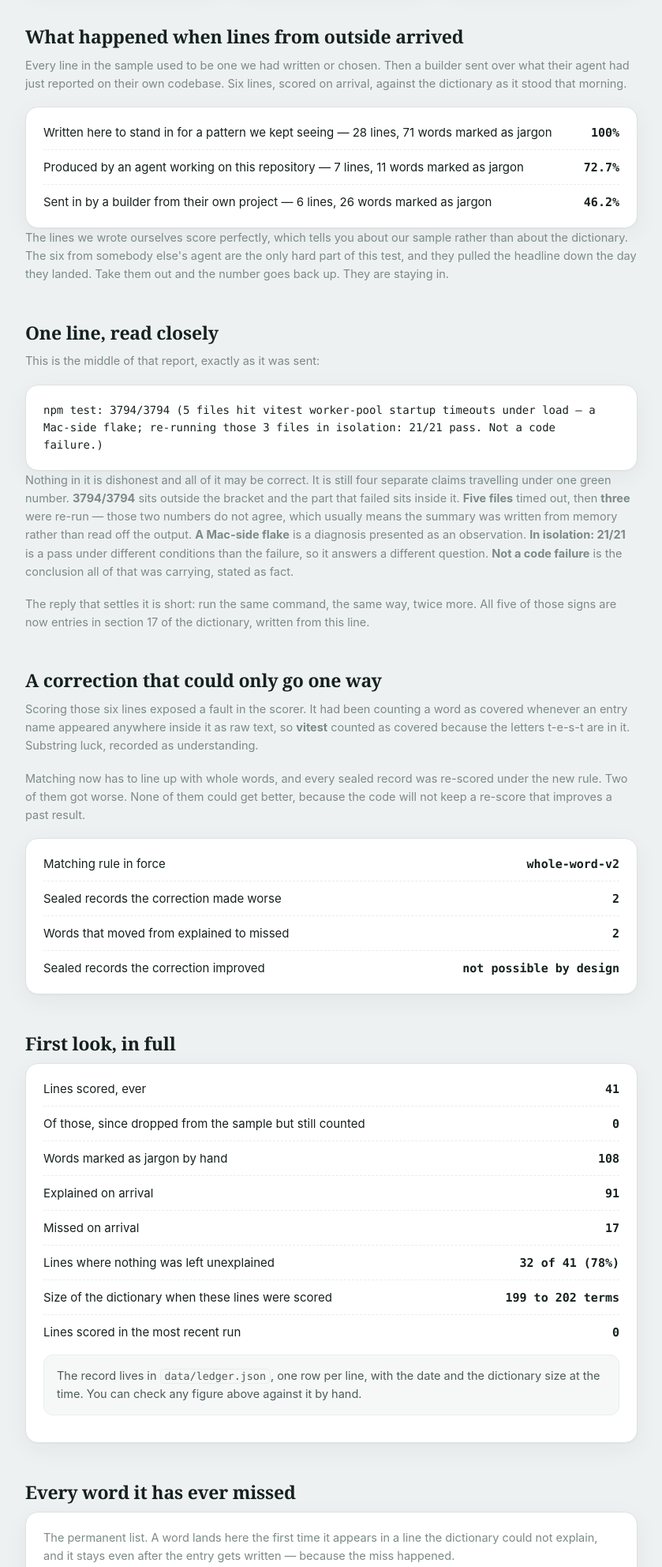
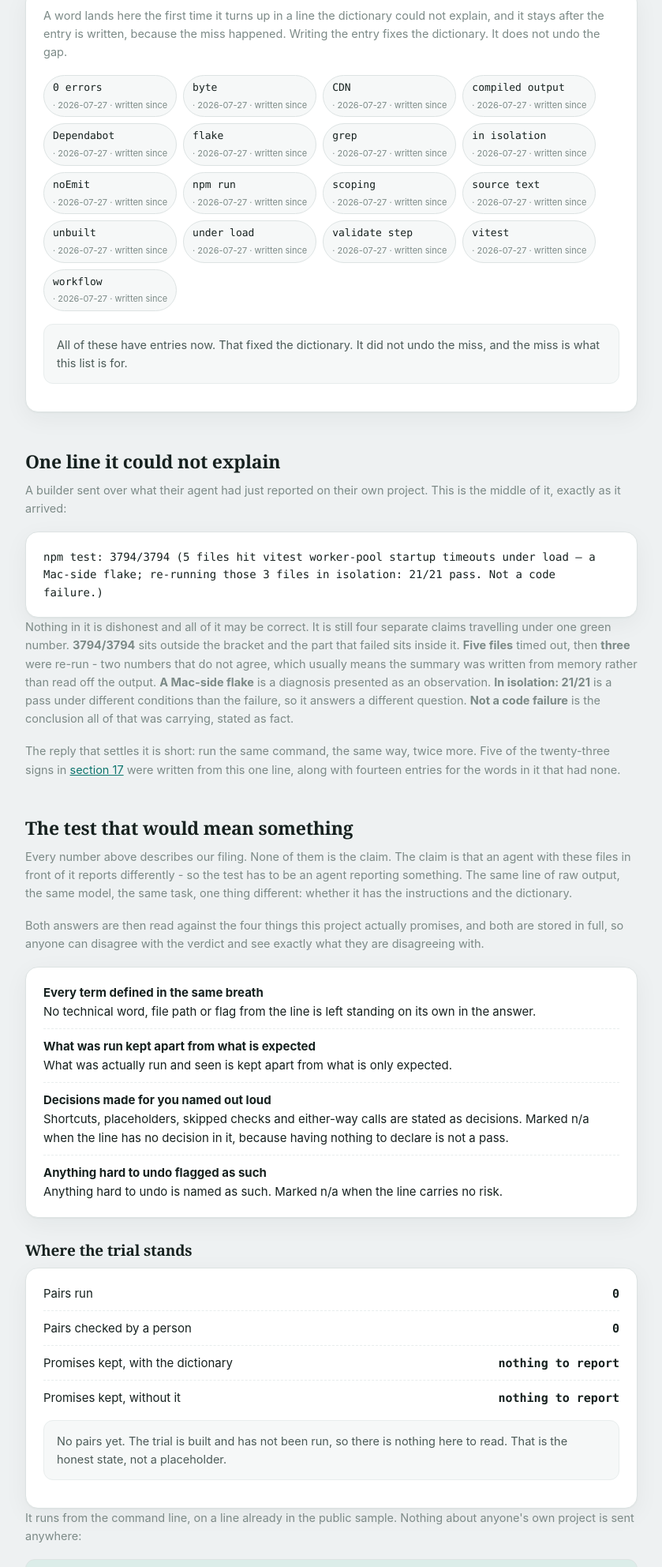
Before and after one commit to Dejargonizer/code-dejargonizer, a plain HTML site: page impact.html in a window 1280 px wide. Shown: the part 655-2639 px from the top of the page at 79% size, without its empty margins (220-1059 px from the left). Drawn offline with Linux system fonts and the light colour scheme.

Commit message:
Take the coverage score off the wall; the page is the gap list and the trial now

```diff
--- a/impact.html
+++ b/impact.html
@@ -3,8 +3,8 @@
 <head>
 <meta charset="utf-8">
 <meta name="viewport" content="width=device-width, initial-scale=1">
-<title>The Dejargonizer — how this is scored</title>
-<meta name="description" content="Every line of agent-speak is scored once, on arrival, against the dictionary as it stood that day. The score is frozen, the misses are kept forever, and the term count is not the measure.">
+<title>The Dejargonizer — what we still cannot explain</title>
+<meta name="description" content="The words this dictionary could not explain the first time it met them, and the one test that would mean something: the same line of agent output explained with the dictionary and without it.">
 <style>
   :root{
     --paper:#eef1f2; --surface:#ffffff; --surface-2:#f6f8f8;
@@ -73,76 +73,63 @@
 <span class="stamp">measured <span id="stamp">&#8230;</span></span>
 </div>
 
-  <h1 class="lede">How this is scored</h1>
+<h1 class="lede">What we still can't explain</h1>
 
-  <p class="sub">A dictionary that keeps growing will eventually cover any test you hold it against, because the moment a test finds a missing word you go and write it. A coverage number produced that way is not a result. It only says that we noticed a gap and closed it, which we already knew.</p>
+<p class="sub">This page used to open with a coverage score: the share of jargon in our sample that already had an entry. It has been taken down. Not because it was invented - it was computed, sealed on the day each line arrived, and it fell twelve points the day a real agent report landed. It came down because of what it was actually describing. A dictionary we control, measured against a sample we choose, will always catch up. The number was a fact about our own filing, wearing the clothes of a fact about your project.</p>
 
-  <p class="sub">So the scoring is sealed. Every line of agent-speak in the sample is scored <strong>once</strong>, on the day it arrives, against the dictionary as it stood that day. That result is frozen. Writing the entry afterwards fixes the dictionary and changes nothing here, ever. The number below can go down, and deleting an awkward line does not help, because records are kept after a line leaves the sample.</p>
-
-  <p class="sub">There is one exception, and it only cuts one way. If the matching rule itself turns out to be wrong, sealed records are re-scored under the corrected rule and the new result is kept only where it is the same or worse. A correction can lower a past score. It cannot raise one.</p>
+<p class="sub">The scoring still runs. It is a work list now, kept in <code>data/ledger.json</code>: every word that arrived in a line and could not be explained the first time it was seen. That is how we decide what to write next, and it belongs in the workshop rather than on the wall. What is below is the useful half of it - the gaps - followed by the one test that would actually mean something, which has not been run yet.</p>
 
 <div class="cards">
-    <div class="card"><div class="big" id="nFirstLook">&#8230;</div><div class="lab">of the jargon in a line already had a plain-English entry <strong>the first time the dictionary met that line</strong></div></div>
-    <div class="card"><div class="big" id="nEverMissed">&#8230;</div><div class="lab">words it has missed on first sight. The list is never cleared, only added to</div></div>
-    <div class="card"><div class="big" id="nOutside">&#8230;</div><div class="lab">lines in the sample came from a builder outside this project, scored on arrival like everything else. Still the weakest number here, and the one we most want to see rise</div></div>
+<div class="card"><div class="big" id="nOpen">&#8230;</div><div class="lab">words in the sample with <strong>no entry today</strong>. The next thing to write</div></div>
+<div class="card"><div class="big" id="nEverMissed">&#8230;</div><div class="lab">words the dictionary has missed on first sight. The list is never cleared, only added to</div></div>
+<div class="card"><div class="big" id="nOutside">&#8230;</div><div class="lab">lines in the sample came from a builder outside this project. The weakest number here, and the one we most want to see rise</div></div>
 </div>
 
-  <h2>What happened when lines from outside arrived</h2>
-
-  <p class="sub">Every line in the sample used to be one we had written or chosen. Then a builder sent over what their agent had just reported on their own codebase. Six lines, scored on arrival, against the dictionary as it stood that morning.</p>
-
+<h2>Every word it has missed on first sight</h2>
 <div class="panel">
-    <ul class="rows" id="bySource"></ul>
-  </div>
-
-  <p class="sub">The lines we wrote ourselves score perfectly, which tells you about our sample rather than about the dictionary. The six from somebody else's agent are the only hard part of this test, and they pulled the headline down the day they landed. Take them out and the number goes back up. They are staying in.</p>
-
-  <h2>One line, read closely</h2>
-
-  <p class="sub">This is the middle of that report, exactly as it was sent:</p>
-
-  <div class="panel" style="font-family:ui-monospace,SFMono-Regular,Menlo,monospace;font-size:14px;line-height:1.6;white-space:pre-wrap">npm test: 3794/3794 (5 files hit vitest worker-pool startup timeouts under load &#8212; a Mac-side flake; re-running those 3 files in isolation: 21/21 pass. Not a code failure.)</div>
-
-  <p class="sub">Nothing in it is dishonest and all of it may be correct. It is still four separate claims travelling under one green number. <strong>3794/3794</strong> sits outside the bracket and the part that failed sits inside it. <strong>Five files</strong> timed out, then <strong>three</strong> were re-run &#8212; those two numbers do not agree, which usually means the summary was written from memory rather than read off the output. <strong>A Mac-side flake</strong> is a diagnosis presented as an observation. <strong>In isolation: 21/21</strong> is a pass under different conditions than the failure, so it answers a different question. <strong>Not a code failure</strong> is the conclusion all of that was carrying, stated as fact.</p>
-
-  <p class="sub">The reply that settles it is short: run the same command, the same way, twice more. All five of those signs are now entries in section 17 of the dictionary, written from this line.</p>
-
-  <h2>A correction that could only go one way</h2>
-
-  <p class="sub">Scoring those six lines exposed a fault in the scorer. It had been counting a word as covered whenever an entry name appeared anywhere inside it as raw text, so <strong>vitest</strong> counted as covered because the letters t-e-s-t are in it. Substring luck, recorded as understanding.</p>
-
-  <p class="sub">Matching now has to line up with whole words, and every sealed record was re-scored under the new rule. Two of them got worse. None of them could get better, because the code will not keep a re-score that improves a past result.</p>
-
-  <div class="panel">
-    <ul class="rows" id="corrections"></ul>
-  </div>
-
-  <h2>First look, in full</h2>
-  <div class="panel">
-    <ul class="rows">
-      <li><span>Lines scored, ever</span> <b id="rLines">&#8230;</b></li>
-      <li><span>Of those, since dropped from the sample but still counted</span> <b id="rRetired">&#8230;</b></li>
-      <li><span>Words marked as jargon by hand</span> <b id="rMarked">&#8230;</b></li>
-      <li><span>Explained on arrival</span> <b id="rExplained">&#8230;</b></li>
-      <li><span>Missed on arrival</span> <b id="rMissed">&#8230;</b></li>
-      <li><span>Lines where nothing was left unexplained</span> <b id="rClean">&#8230;</b></li>
-      <li><span>Size of the dictionary when these lines were scored</span> <b id="rAtSeal">&#8230;</b></li>
-      <li><span>Lines scored in the most recent run</span> <b id="rNew">&#8230;</b></li>
-    </ul>
-    <p class="note">The record lives in <code>data/ledger.json</code>, one row per line, with the date and the dictionary size at the time. You can check any figure above against it by hand.</p>
-  </div>
-
-  <h2>Every word it has ever missed</h2>
-  <div class="panel">
-    <p class="sub">The permanent list. A word lands here the first time it appears in a line the dictionary could not explain, and it stays even after the entry gets written &#8212; because the miss happened.</p>
+<p class="sub">A word lands here the first time it turns up in a line the dictionary could not explain, and it stays after the entry is written, because the miss happened. Writing the entry fixes the dictionary. It does not undo the gap.</p>
 <div class="gaps" id="everMissed"></div>
 <p class="note" id="everMissedNote"></p>
 </div>
 
+<h2>One line it could not explain</h2>
+
+<p class="sub">A builder sent over what their agent had just reported on their own project. This is the middle of it, exactly as it arrived:</p>
+
+<div class="panel" style="font-family:ui-monospace,SFMono-Regular,Menlo,monospace;font-size:14px;line-height:1.6;white-space:pre-wrap">npm test: 3794/3794 (5 files hit vitest worker-pool startup timeouts under load &#8212; a Mac-side flake; re-running those 3 files in isolation: 21/21 pass. Not a code failure.)</div>
+
+<p class="sub">Nothing in it is dishonest and all of it may be correct. It is still four separate claims travelling under one green number. <strong>3794/3794</strong> sits outside the bracket and the part that failed sits inside it. <strong>Five files</strong> timed out, then <strong>three</strong> were re-run - two numbers that do not agree, which usually means the summary was written from memory rather than read off the output. <strong>A Mac-side flake</strong> is a diagnosis presented as an observation. <strong>In isolation: 21/21</strong> is a pass under different conditions than the failure, so it answers a different question. <strong>Not a code failure</strong> is the conclusion all of that was carrying, stated as fact.</p>
+
+<p class="sub">The reply that settles it is short: run the same command, the same way, twice more. Five of the twenty-three signs in <a href="https://github.com/Dejargonizer/code-dejargonizer/blob/main/GLOSSARY.md#17-signs-the-work-was-not-actually-checked">section 17</a> were written from this one line, along with fourteen entries for the words in it that had none.</p>
+
+<h2>The test that would mean something</h2>
+
+<p class="sub">Every number above describes our filing. None of them is the claim. The claim is that an agent with these files in front of it reports differently - so the test has to be an agent reporting something. The same line of raw output, the same model, the same task, one thing different: whether it has the instructions and the dictionary.</p>
+
+<p class="sub">Both answers are then read against the four things this project actually promises, and both are stored in full, so anyone can disagree with the verdict and see exactly what they are disagreeing with.</p>
+
+<div class="panel">
+<ul class="rows" id="promises"></ul>
+</div>
+
+<h2 style="font-size:19px;margin-top:26px">Where the trial stands</h2>
+<div class="panel">
+<ul class="rows" id="trialRows"></ul>
+<p class="note" id="trialNote"></p>
+</div>
+
+<p class="sub">It runs from the command line, on a line already in the public sample. Nothing about anyone's own project is sent anywhere:</p>
+
+<p class="ask">node scripts/paired-trial.mjs --line 36 --model &lt;name&gt;</p>
+
+<p class="sub">Two things about it are worth saying before it produces anything. It needs a paid key for whichever model you point it at, supplied by whoever runs it - the script reads one from the environment and writes it nowhere. And the judge is a set of rules, not a person, so it can be wrong: the last checker written in this repo counted <strong>vitest</strong> as covered because the letters t-e-s-t are inside it. That one was fixed in the only direction a correction is allowed to go, which is down. This one is built to guess against us instead: a term explained in a shape the rules do not know is recorded as unexplained.</p>
+
+<p class="note" id="judgeNote"></p>
+
 <h2>Whether the entries are actually finished</h2>
 <div class="panel">
-    <p class="sub">Counting terms hides this. An entry that gives you a meaning but never says what to do when your agent uses the word is half an entry, and it counts the same in a total. So the total is not the measure &#8212; this is.</p>
-    <p class="note">Worth saying, since this page is about not trusting your own checks: the first version of this counter looked for one exact wording, decided 57 finished entries were unfinished, and 23 of them got a second, redundant line of guidance before anyone noticed. The check now looks for the shape rather than the string, and the 23 have been merged back into one. It tested for the words it expected instead of the thing it was measuring, which is <a href="https://github.com/Dejargonizer/code-dejargonizer/blob/main/GLOSSARY.md#17-signs-the-work-was-not-actually-checked">section 17</a> in miniature.</p>
+<p class="sub">Counting terms hides this. An entry that gives you a meaning but never says what to do when your agent uses the word is half an entry, and it counts the same in a total.</p>
+<p class="note">Worth saying, since this page is about not trusting your own checks: the first version of this counter looked for one exact wording, decided 57 finished entries were unfinished, and 23 of them got a second, redundant line of guidance before anyone noticed. It now looks for the shape rather than the string, and the 23 have been merged back. It tested for the words it expected instead of the thing it was measuring, which is <a href="https://github.com/Dejargonizer/code-dejargonizer/blob/main/GLOSSARY.md#17-signs-the-work-was-not-actually-checked">section 17</a> in miniature.</p>
 <ul class="rows">
 <li><span>Entries with something to picture</span> <b id="qPic">&#8230;</b></li>
 <li><span>Entries that say what to do when your agent says it</span> <b id="qAct">&#8230;</b></li>
@@ -160,14 +147,14 @@
 <li><span>Written to stand in for a pattern seen repeatedly</span> <b id="sRep">&#8230;</b></li>
 <li><span>Contributed by anyone outside this project</span> <b id="sOutside">&#8230;</b></li>
 </ul>
-    <p class="note">That last figure is the weakest thing on this page and the easiest to fix. Lines from someone else's agent, in someone else's project, are a harder test than anything we can write for ourselves. If your agent said something you had to stop and decode, <a href="https://github.com/Dejargonizer/code-dejargonizer/issues/new">paste the line into an issue</a>. It gets scored against the dictionary as it stands that day, before anyone is allowed to fix it.</p>
+<p class="note">That last figure is the weakest thing on this page and the easiest to fix. Lines from someone else's agent, in someone else's project, are a harder test than anything we can write for ourselves. If your agent said something you had to stop and decode, <a href="https://github.com/Dejargonizer/code-dejargonizer/issues/new">paste the line into an issue</a>. It goes into the gap list against the dictionary as it stands that day, before anyone is allowed to fix it.</p>
 </div>
 
 <h2>What only you can measure</h2>
 <div class="panel">
 <p class="sub">We collect nothing about your work, so we cannot tell you what changed for you. You can, in about a minute.</p>
 <p class="ask">Give me a scorecard for this session: how many technical terms you put in plain English, how many decisions you made for me, how many claims you verified versus assumed, what checks you skipped, and anything you guessed.</p>
-    <p class="note">That is rule 13 of the skill. Run it once before you install anything and once after, on comparable work. The figure that tends to move first is decisions named &#8212; those calls were always being made, they just were not being said out loud.</p>
+<p class="note">That is rule 13 of the skill. Run it once before you install anything and once after, on comparable work. The figure that tends to move first is decisions named - those calls were always being made, they just were not being said out loud.</p>
 </div>
 
 <h2>What we have not proven</h2>
@@ -185,14 +172,14 @@
 <li><span>Alternative names an entry can be found by</span> <b id="iAliases">&#8230;</b></li>
 <li><span>Phrases that mean a decision was made for you</span> <b id="iDec">&#8230;</b></li>
 <li><span>Signs the work was not actually checked</span> <b id="iTells">&#8230;</b></li>
-      <li><span>Words in the sample with no entry today</span> <b id="iOpen">&#8230;</b></li>
 </ul>
 </div>
 
 <footer>
 Raw numbers: <a href="data/metrics.json">data/metrics.json</a> &middot;
-    The record: <a href="https://github.com/Dejargonizer/code-dejargonizer/blob/main/data/ledger.json">ledger.json</a> &middot;
-    Method: <a href="https://github.com/Dejargonizer/code-dejargonizer/blob/main/scripts/build-metrics.mjs">build-metrics.mjs</a> &middot;
+The gap list: <a href="https://github.com/Dejargonizer/code-dejargonizer/blob/main/data/ledger.json">ledger.json</a> &middot;
+The trial: <a href="https://github.com/Dejargonizer/code-dejargonizer/blob/main/scripts/paired-trial.mjs">paired-trial.mjs</a> &middot;
+<a href="https://github.com/Dejargonizer/code-dejargonizer/blob/main/data/trials.json">trials.json</a> &middot;
 Sample: <a href="https://github.com/Dejargonizer/code-dejargonizer/blob/main/data/corpus.json">corpus.json</a>
 </footer>
 </div>
@@ -201,72 +188,78 @@
 (function(){
 function el(id){ return document.getElementById(id); }
 function set(id, val){ var n = el(id); if (n) n.textContent = val; }
+function row(host, label, value){
+  var li = document.createElement('li');
+  var sp = document.createElement('span'); sp.textContent = label;
+  var bo = document.createElement('b'); bo.textContent = value;
+  li.appendChild(sp); li.appendChild(bo); host.appendChild(li);
+}
+
+var ARM_LABELS = {
+  control: 'Given nothing',
+  skill: 'Given the short instructions',
+  glossary: 'Given the dictionary only',
+  'skill+glossary': 'Given the instructions and the dictionary'
+};
+var PROMISE_LABELS = {
+  termsDefined: 'Every term defined in the same breath',
+  resultVsPrediction: 'What was run kept apart from what is expected',
+  decisionsNamed: 'Decisions made for you named out loud',
+  riskFlagged: 'Anything hard to undo flagged as such'
+};
 
 fetch('data/metrics.json?v=' + Date.now(), { cache: 'no-store' })
 .then(function(r){ return r.json(); })
 .then(function(m){
-      var f = m.firstLook, q = m.entryQuality, s = m.sample, i = m.inventory;
+var q = m.entryQuality, s = m.sample, i = m.inventory, t = m.trial || {};
 
 set('stamp', m.generatedAt);
-
-      set('nFirstLook', f.coveragePct + '%');
+set('nOpen', m.openGaps.length);
 set('nEverMissed', m.everMissed.length);
 set('nOutside', s.fromOutsideThisProject);
-
-      var labels = {
-        representative: 'Written here to stand in for a pattern we kept seeing',
-        'build-session': 'Produced by an agent working on this repository',
-        contributed: 'Sent in by a builder from their own project'
-      };
-      var bsHost = el('bySource'), bs = f.bySource || {};
-      if (bsHost) {
-        Object.keys(bs).forEach(function(k){
-          var b = bs[k], li = document.createElement('li');
-          var sp = document.createElement('span');
-          sp.textContent = (labels[k] || k) + ' \u2014 ' + b.lines + ' lines, ' + b.markedWords + ' words marked as jargon';
-          var bo = document.createElement('b');
-          bo.textContent = b.coveragePct + '%';
-          li.appendChild(sp); li.appendChild(bo); bsHost.appendChild(li);
-        });
-      }
-
-      var mc = m.matcherCorrections, cHost = el('corrections');
-      if (cHost && mc) {
-        [['Matching rule in force', mc.rule],
-         ['Sealed records the correction made worse', mc.recordsLowered],
-         ['Words that moved from explained to missed', mc.wordsMovedToMissed],
-         ['Sealed records the correction improved', 'not possible by design']
-        ].forEach(function(row){
-          var li = document.createElement('li');
-          var sp = document.createElement('span'); sp.textContent = row[0];
-          var bo = document.createElement('b'); bo.textContent = row[1];
-          li.appendChild(sp); li.appendChild(bo); cHost.appendChild(li);
-        });
-      }
-
-      set('rLines', f.linesScored);
-      set('rRetired', f.linesRetiredButStillCounted);
-      set('rMarked', f.markedWords);
-      set('rExplained', f.explained);
-      set('rMissed', f.missed);
-      set('rClean', f.linesFullyExplained + ' of ' + f.linesScored + ' (' + f.linesFullyExplainedPct + '%)');
-      set('rAtSeal', f.lowestTermCountAtSeal === f.highestTermCountAtSeal
-        ? f.lowestTermCountAtSeal + ' terms'
-        : f.lowestTermCountAtSeal + ' to ' + f.highestTermCountAtSeal + ' terms');
-      set('rNew', f.sealedThisRun);
 
 var box = el('everMissed');
 if (!m.everMissed.length) {
   box.innerHTML = '<p class="none">Nothing yet. Either the dictionary has met every word the sample has thrown at it, or the sample is not trying hard enough.</p>';
 } else {
   box.innerHTML = m.everMissed.map(function(x){
-          return '<span class="gap">' + x.word + '<small> &#183; ' + x.firstMissedOn + (x.writtenSince ? ' &#183; written since' : ' &#183; still missing') + '</small></span>';
+    return '<span class="gap' + (x.writtenSince ? ' calm' : '') + '">' + x.word +
+      '<small> &#183; ' + x.firstMissedOn + (x.writtenSince ? ' &#183; written since' : ' &#183; STILL MISSING') + '</small></span>';
   }).join('');
 }
 var open = m.everMissed.filter(function(x){ return !x.writtenSince; }).length;
 set('everMissedNote', open === 0
-        ? 'All of these have entries now. That fixed the dictionary. It did not change the score above, and it never will.'
+  ? 'All of these have entries now. That fixed the dictionary. It did not undo the miss, and the miss is what this list is for.'
   : open + ' of these still have no entry. They are the next thing to write.');
+
+var pHost = el('promises');
+var promises = t.promises || {};
+Object.keys(promises).forEach(function(k){
+  var li = document.createElement('li');
+  var sp = document.createElement('span');
+  sp.innerHTML = '<strong>' + (PROMISE_LABELS[k] || k) + '</strong><br>' + promises[k];
+  li.appendChild(sp); pHost.appendChild(li);
+});
+
+var tHost = el('trialRows');
+row(tHost, 'Pairs run', t.pairs === undefined ? 'unknown' : t.pairs);
+row(tHost, 'Pairs checked by a person', t.checkedByAPerson === undefined ? 'unknown' : t.checkedByAPerson);
+var arms = t.arms || {};
+var armNames = Object.keys(arms);
+if (!armNames.length) {
+  row(tHost, 'Promises kept, with the dictionary', 'nothing to report');
+  row(tHost, 'Promises kept, without it', 'nothing to report');
+} else {
+  armNames.forEach(function(a){
+    row(tHost, (ARM_LABELS[a] || a) + ' - promises kept',
+      arms[a].promisesKept + ' of ' + arms[a].promisesApplicable + ' (' + arms[a].keptPct + '%)');
+  });
+  armNames.forEach(function(a){
+    row(tHost, (ARM_LABELS[a] || a) + ' - jargon left standing', arms[a].jargonLeftStanding);
+  });
+}
+set('trialNote', t.note || '');
+set('judgeNote', t.judge || '');
 
 set('qPic', q.withPicture + ' of ' + q.entries);
 set('qAct', q.withAction + ' of ' + q.entries);
@@ -274,8 +267,8 @@
 set('qNote', q.unfinished.length === 0
   ? 'Every entry is complete.'
   : q.unfinished.length + ' entries are still short a part. Named, so they can be finished:');
-      el('unfinished').innerHTML = q.unfinished.map(function(t){
-        return '<span class="gap calm">' + t + '</span>';
+el('unfinished').innerHTML = q.unfinished.map(function(x){
+  return '<span class="gap calm">' + x + '</span>';
 }).join('');
 
 set('sLines', s.lines);
@@ -289,10 +282,9 @@
 set('iAliases', i.aliases);
 set('iDec', i.decisionPhrases);
 set('iTells', i.tells);
-      set('iOpen', m.openGaps.length);
 
-      el('notProven').innerHTML = m.notProven.map(function(t){
-        return '<li>' + t + '</li>';
+el('notProven').innerHTML = m.notProven.map(function(x){
+  return '<li>' + x + '</li>';
 }).join('');
 })
 .catch(function(){
```
Lines whose indentation alone changed are shown as unchanged.
